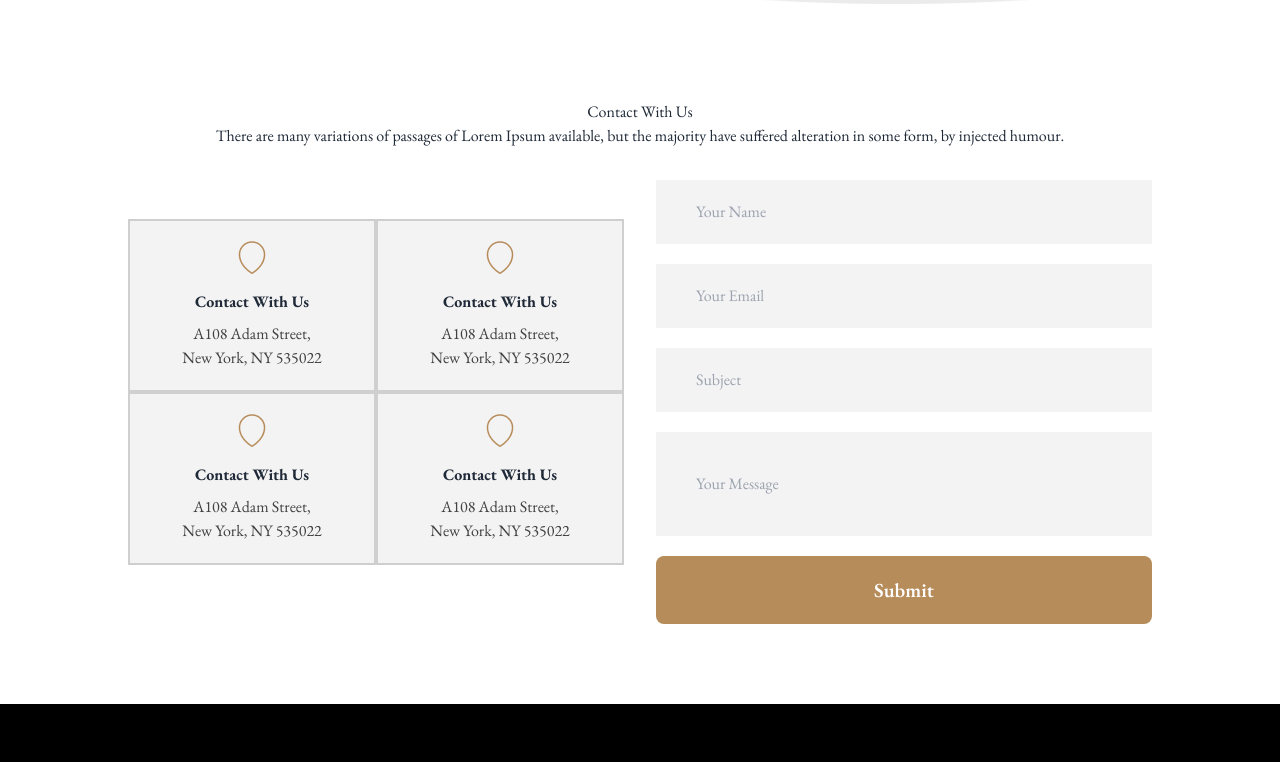
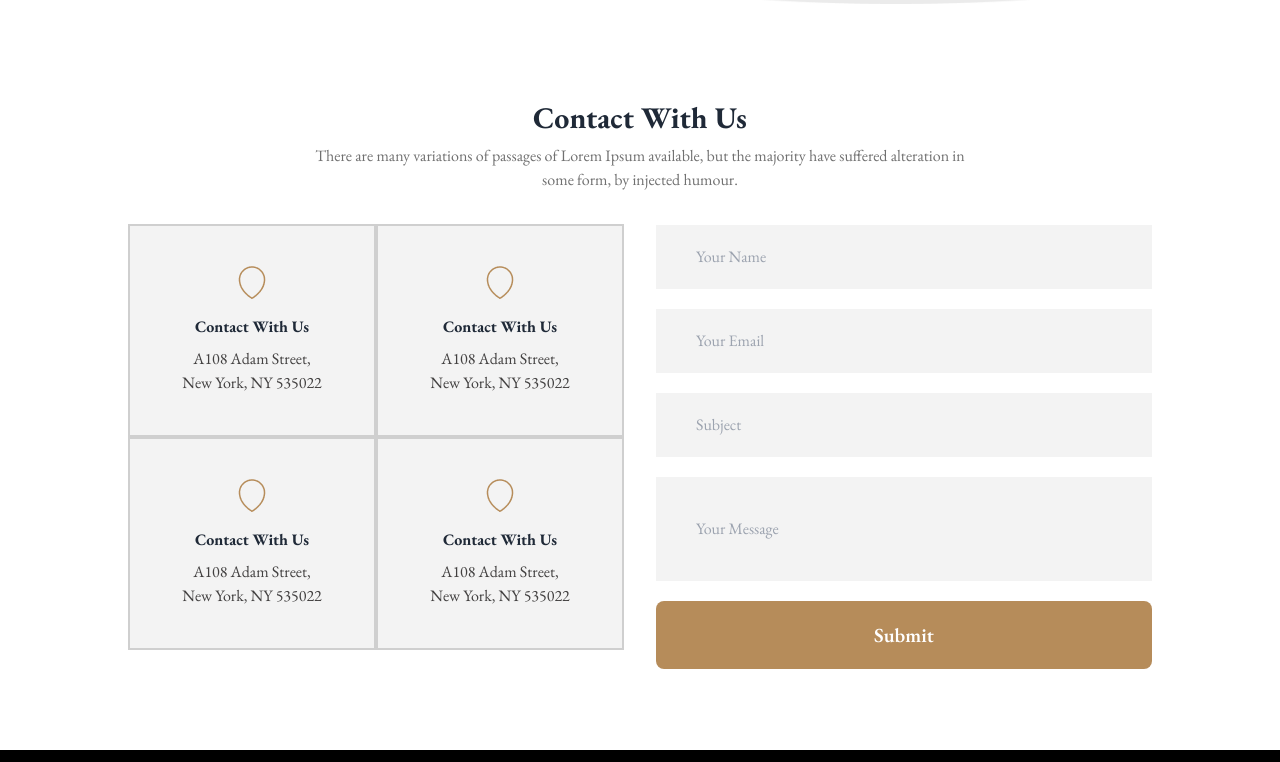
Before and after one commit to rakibhossain2025/Legal-solution-, a plain HTML site: page index.html in a window 1280 px wide. Shown: the part 2435-3197 px from the top of the page. Drawn offline with nearby package versions, Linux system fonts and the light colour scheme.

Commit message:
text edited

```diff
--- a/index.html
+++ b/index.html
@@ -176,46 +176,34 @@
      </div>
    </div>
   </div>
-  <!-- contact ans
-    <div>
-      <div class=" w-auto">
-      <div class="bg-green-400 p-14">
-
-        <h3 class="font-extrabold text-sxl">Address</h3>
-        <p class="text-[#707070] text-sm">A108 Adam Street,<br>
-          New York, NY 535022</p>
-      </div>
-       </div>
-    </div> -->
-
     <div>
       <div class="text-center">
-        <h2>Contact With Us</h2>
-        <p>There are many variations of passages of Lorem Ipsum available, but the majority have suffered alteration in some form, by injected humour.</p>
+        <h2 class="font-bold text-3xl mb-2">Contact With Us</h2>
+        <p class="w-2/3 mx-auto text-md text-[#707070]">There are many variations of passages of Lorem Ipsum available, but the majority have suffered alteration in some form, by injected humour.</p>
       </div>
       <!-- box conant -->
-      <div class="md:flex items-center gap-8 mt-8 ">
+      <div class="md:flex items-center justify-center gap-8 mt-8 ">
         <!-- left content  -->
         <div class="grid text-center grid-cols-2 mb-5 md:w-1/2">
-          <div class="justify-center flex flex-col items-center gap-2 border-2 p-10 md:p-5 bg-[#F3F3F3] border-[#CFCFCF]">
+          <div class="justify-center flex flex-col items-center gap-2 border-2 p-10  bg-[#F3F3F3] border-[#CFCFCF]">
             <img src="images/address.png" alt="">
             <h2 class="mt-2 text-base font-bold">Contact With Us</h2>
             <p class="text-[#424040]">A108 Adam Street,<br>
               New York, NY 535022</p>
           </div>
-          <div class="justify-center flex flex-col items-center gap-2 border-2 p-10 md:p-5 bg-[#F3F3F3] border-[#CFCFCF]">
+          <div class="justify-center flex flex-col items-center gap-2 border-2 p-10  bg-[#F3F3F3] border-[#CFCFCF]">
             <img src="images/address.png" alt="">
             <h2 class="mt-2 text-base font-bold">Contact With Us</h2>
             <p class="text-[#424040]">A108 Adam Street,<br>
               New York, NY 535022</p>
           </div>
-          <div class="justify-center flex flex-col items-center gap-2 border-2 p-10 md:p-5 bg-[#F3F3F3] border-[#CFCFCF]">
+          <div class="justify-center flex flex-col items-center gap-2 border-2 p-10  bg-[#F3F3F3] border-[#CFCFCF]">
             <img src="images/address.png" alt="">
             <h2 class="mt-2 text-base font-bold">Contact With Us</h2>
             <p class="text-[#424040]">A108 Adam Street,<br>
               New York, NY 535022</p>
           </div>
-          <div class="justify-center flex flex-col items-center gap-2 border-2 p-10 md:p-5 bg-[#F3F3F3] border-[#CFCFCF]">
+          <div class="justify-center flex flex-col items-center gap-2 border-2 p-10  bg-[#F3F3F3] border-[#CFCFCF]">
             <img src="images/address.png" alt="">
             <h2 class="mt-2 text-base font-bold">Contact With Us</h2>
             <p class="text-[#424040]">A108 Adam Street,<br>
```
